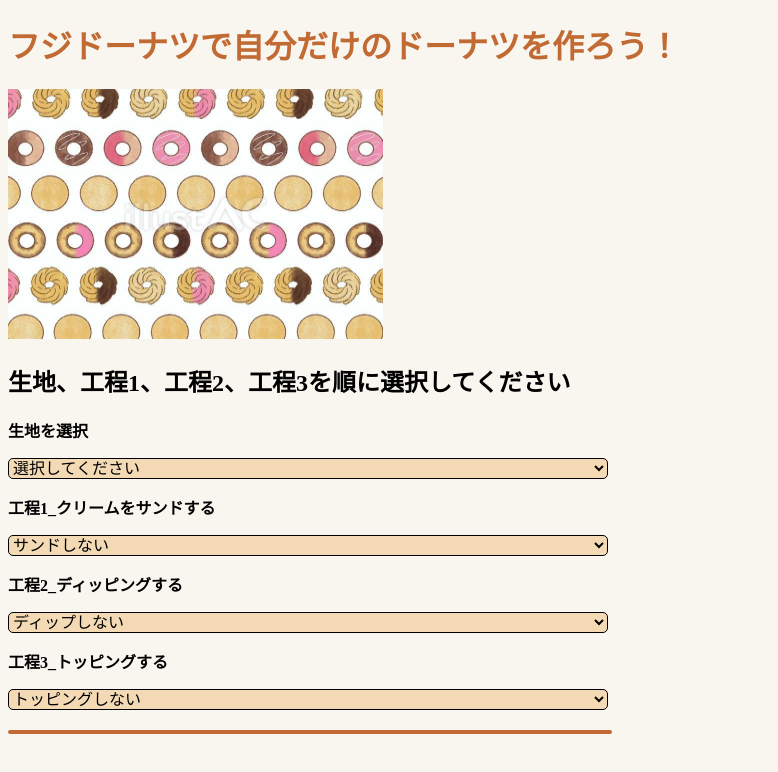
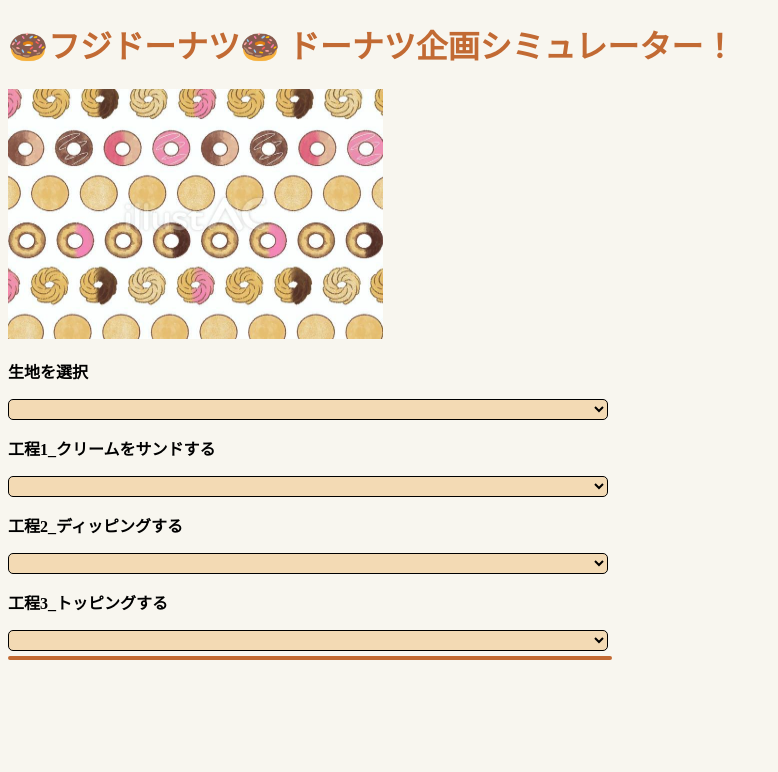
Before and after one commit to Takahiro-1570226/Takahiro-1570226.e-FND02, a plain HTML site: page index.html in a window 1280 px wide. Shown: the whole page, without its empty margins (0-778 px from the left). Drawn offline with Linux system fonts and the light colour scheme.

Commit message:
Update index.html

```diff
--- a/index.html
+++ b/index.html
@@ -3,7 +3,7 @@
 <head>
   <meta charset="UTF-8" />
   <script src="donut_index.js"></script>
-  <script src="script1.js"></script>
+  <script src="script.js"></script>
   <link rel="stylesheet" href="style.css">
   <title>ドーナツ選択</title>
   <style>
@@ -14,28 +14,23 @@
   </style>
 </head>
 <body>
-  <h1>フジドーナツで自分だけのドーナツを作ろう！</h1>
+  <h1>🍩フジドーナツ🍩 ドーナツ企画シミュレーター！</h1>
   <img src="https://takahiro-1570226.github.io/Takahiro-1570226.e-FND02/donut_image.jpeg"
     width="375"
     height="250">
-  <h2>生地、工程1、工程2、工程3を順に選択してください</h2>
   <h3>生地を選択</h3>
   <select id="doughSelect">
-    <option value="">選択してください</option>
   </select>
   <h3>工程1_クリームをサンドする</h3>
   <select id="process1Select" >
-    <option value="">サンドしない</option>
   </select>
   <h3>工程2_ディッピングする</h3>
   <select id="process2Select">
-    <option value="">ディップしない</option>
   </select>
   <h3>工程3_トッピングする</h3>
   <select id="process3Select">
-    <option value="">トッピングしない</option>
   </select>
-  <div id="result" style="margin-top:20px; font-weight:bold;"></div>
+  <div id="result" ></div>
 
 </body>
 </html>
```
